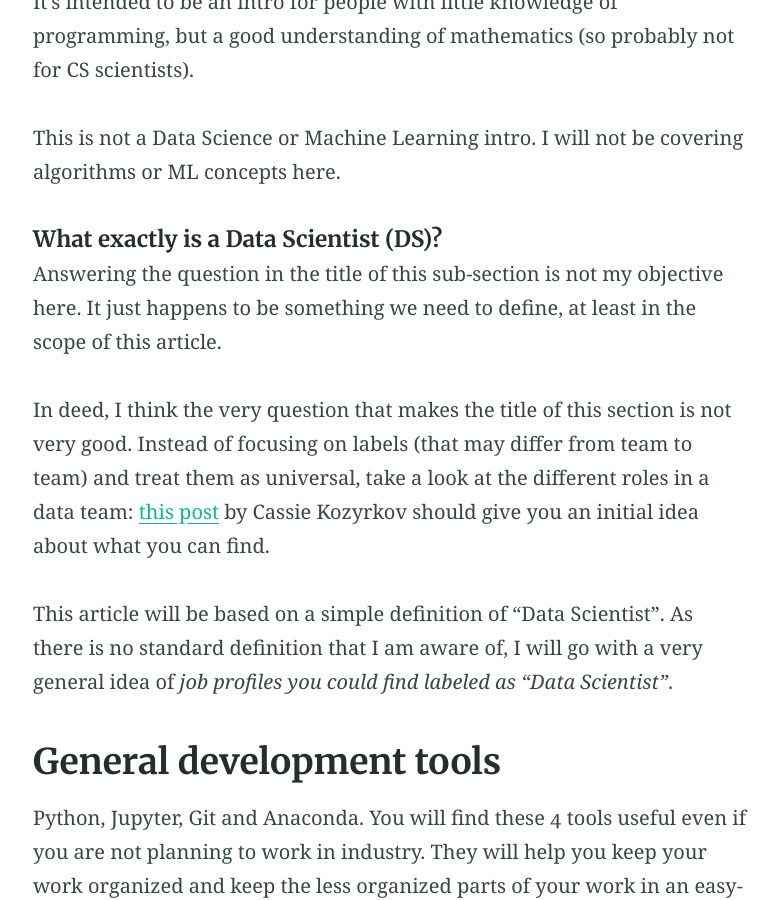
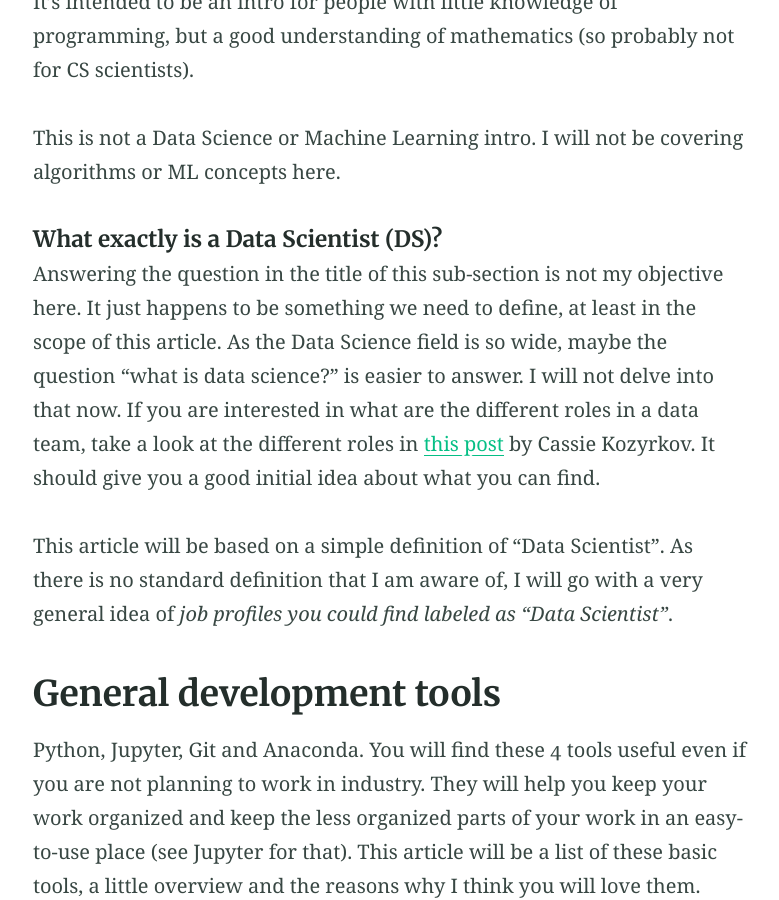
Before and after one commit to DiegoKaram/diegokaram.github.io, a Jekyll site: the page built from _posts/2020-06-20-ds_tools.md, in a window 1280 px wide and 900 px high, scrolled down 1023 px. Shown: the whole window, without its empty margins (250-1029 px from the left). Built offline with Jekyll 4.4.1, drawn with Linux system fonts in a browser that asks for light colours; our own code applies the rules of GitHub Pages for plain Markdown files.

Commit message:
edited 2020-06-20

```diff
--- a/_posts/2020-06-20-ds_tools.md
+++ b/_posts/2020-06-20-ds_tools.md
@@ -20,12 +20,9 @@ This article is a high-level of some basic software development tools used in in
 This is not a Data Science or Machine Learning intro. I will not be covering algorithms or ML concepts here.
 
 ##### What exactly is a Data Scientist (DS)?
-Answering the question in the title of this sub-section is not my objective here. It just happens to be something we need to define, at least in the scope of this article.
-
-In deed, I think the very question that makes the title of this section is not very good. Instead of focusing on labels (that may differ from team to team) and treat them as universal, take a look at the different roles in a data team: [this post](https://hackernoon.com/top-10-roles-for-your-data-science-team-e7f05d90d961) by Cassie Kozyrkov should give you an initial idea about what you can find.
+Answering the question in the title of this sub-section is not my objective here. It just happens to be something we need to define, at least in the scope of this article. As the Data Science field is so wide, maybe the question "what is data science?" is easier to answer. I will not delve into that now. If you are interested in what are the different roles in a data team, take a look at the different roles in [this post](https://hackernoon.com/top-10-roles-for-your-data-science-team-e7f05d90d961) by Cassie Kozyrkov. It should give you a good initial idea about what you can find.
 
 This article will be based on a simple definition of "Data Scientist". As there is no standard definition that I am aware of, I will go with a very general idea of *job profiles you could find labeled as "Data Scientist"*.
-
 
 ## General development tools
 Python, Jupyter, Git and Anaconda. You will find these 4 tools useful even if you are not planning to work in industry. They will help you keep your work organized and keep the less organized parts of your work in an easy-to-use place (see Jupyter for that). This article will be a list of these basic tools, a little overview and the reasons why I think you will love them.
```
